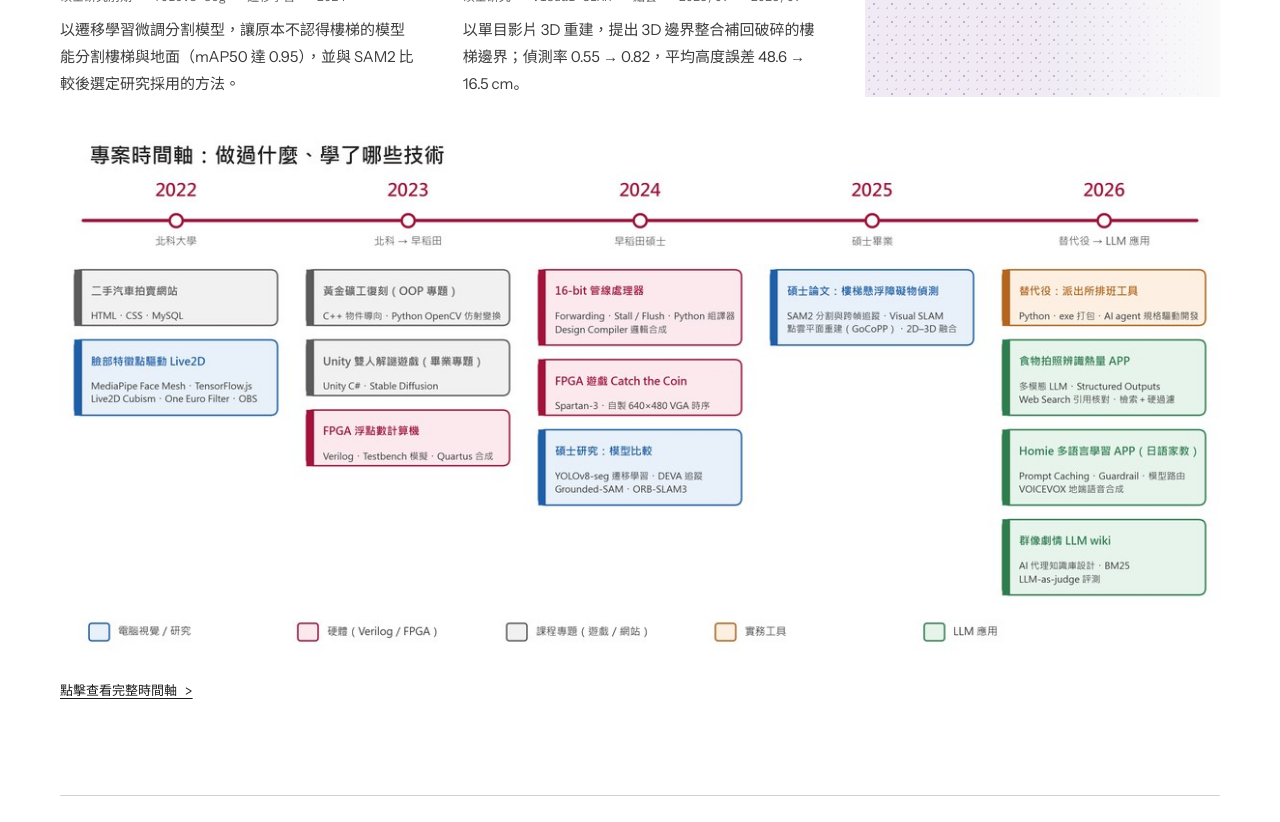
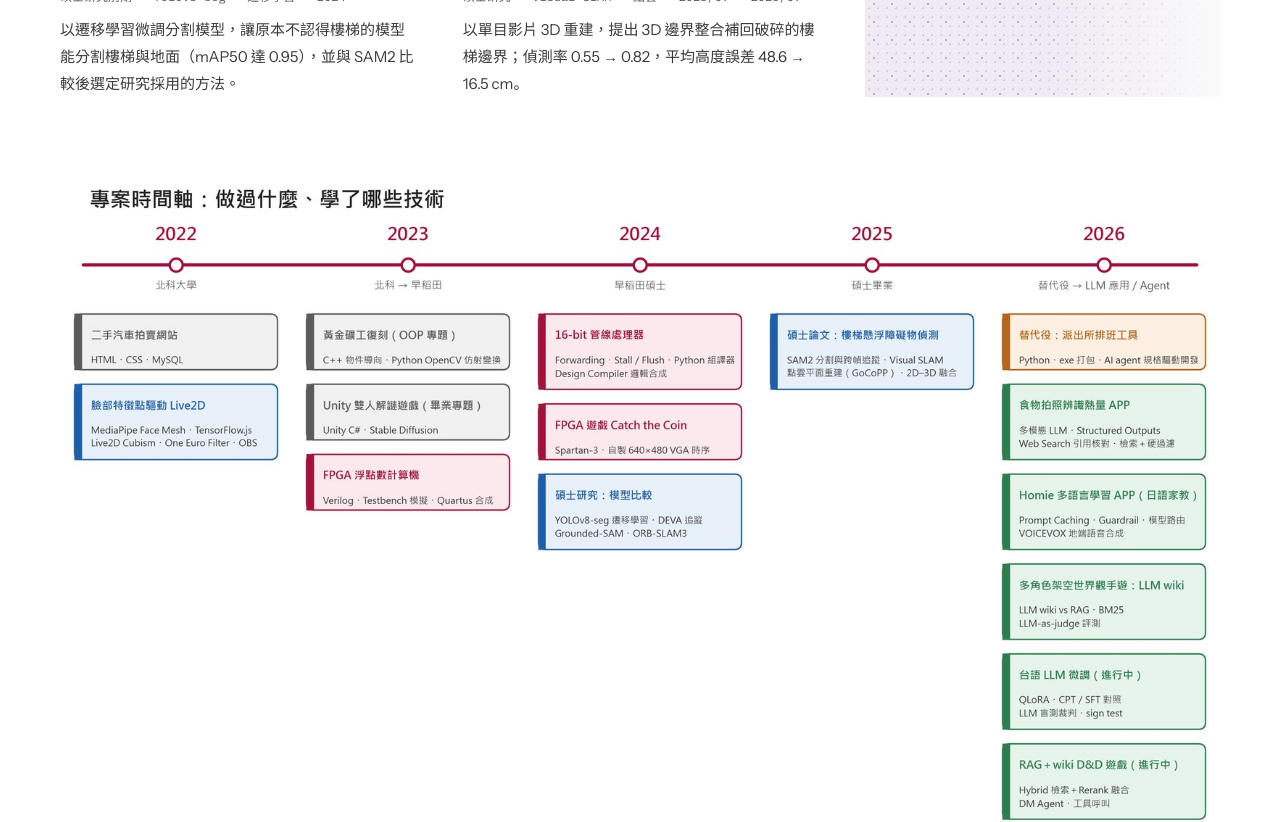
Before and after one commit to brian901106/brian901106.github.io, a React (Vite) app: page / in a window 1280 px wide. Shown: the part 7700-8522 px from the top of the page. Built offline with nearby package versions, Linux system fonts and the light colour scheme.

Commit message:
更新專案時間軸圖，手機寬度改為橫向捲動以保留可讀字級

```diff
--- a/src/App.css
+++ b/src/App.css
@@ -339,8 +339,29 @@
   line-height: 1.4;
 }
 
-.timeline-link {
+/* 專案時間軸：手機寬度時保留可讀字級，改為橫向捲動 */
+.timeline-block {
   margin-top: 72px;
+}
+
+.timeline-scroll {
+  overflow-x: auto;
+  -webkit-overflow-scrolling: touch;
+  margin-bottom: 14px;
+}
+
+.timeline-image {
+  display: block;
+  width: 100%;
+  height: auto;
+}
+
+.timeline-hint {
+  display: none;
+  font-family: var(--mono);
+  font-size: 12px;
+  color: var(--ink-muted);
+  margin-bottom: 10px;
 }
 
 /* ---- RECORDS (THESIS / EDUCATION / EXPERIENCE) ---- */
@@ -631,6 +652,8 @@
   .areas-grid { grid-template-columns: 1fr; gap: 56px; }
   .project-dot-cell { display: none; }
   .areas-grid--two { grid-template-columns: 1fr; }
+  .timeline-image { width: 960px; max-width: none; }
+  .timeline-hint { display: block; }
   .records-layout,
   .side-projects-layout,
   .collaborate-layout { grid-template-columns: 1fr; gap: 36px; }
--- a/src/App.tsx
+++ b/src/App.tsx
@@ -377,16 +377,22 @@
             <div className="banner-grid project-dot-tile"></div>
           </div>
         </div>
-        <a href={timelineImg} target="_blank" rel="noopener noreferrer" className="poster-link timeline-link">
+        <div className="timeline-block">
+          <p className="timeline-hint">← 左右滑動查看 →</p>
+          <div className="timeline-scroll">
+            <a href={timelineImg} target="_blank" rel="noopener noreferrer">
               <img
-            className="poster-image"
+                className="timeline-image"
                 src={timelineImg}
                 alt="2022–2026 專案時間軸：電腦視覺研究、硬體、課程專題、實務工具與 LLM 應用"
                 loading="lazy"
-            data-reveal="slide"
               />
-          <span className="explore-link">點擊查看完整時間軸 &gt;</span>
             </a>
+          </div>
+          <a href={timelineImg} target="_blank" rel="noopener noreferrer" className="explore-link">
+            點擊查看完整時間軸 &gt;
+          </a>
+        </div>
       </section>
 
       {/* WORK EXPERIENCE SECTION */}
```
Also changed, not shown: src/assets/timeline.jpg. Lines whose indentation alone changed are shown as unchanged.
